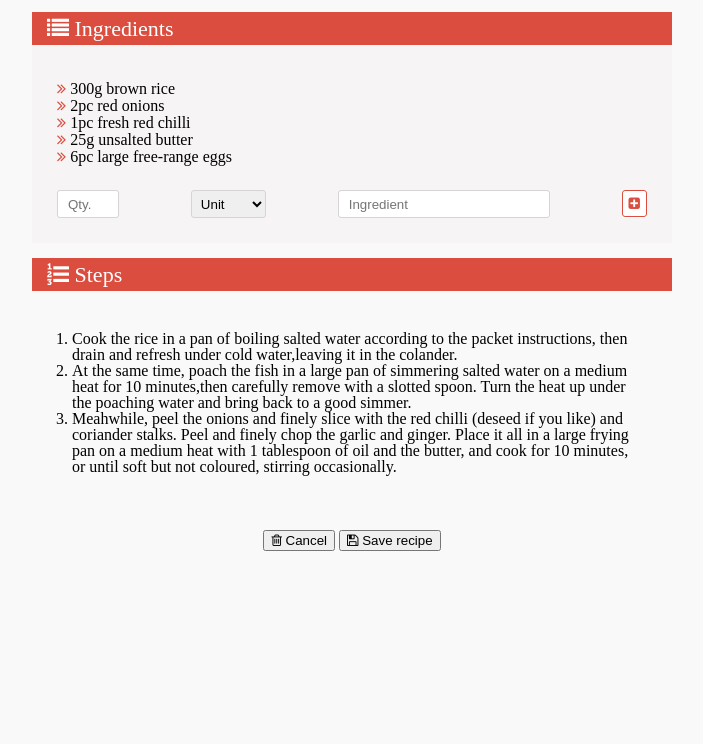
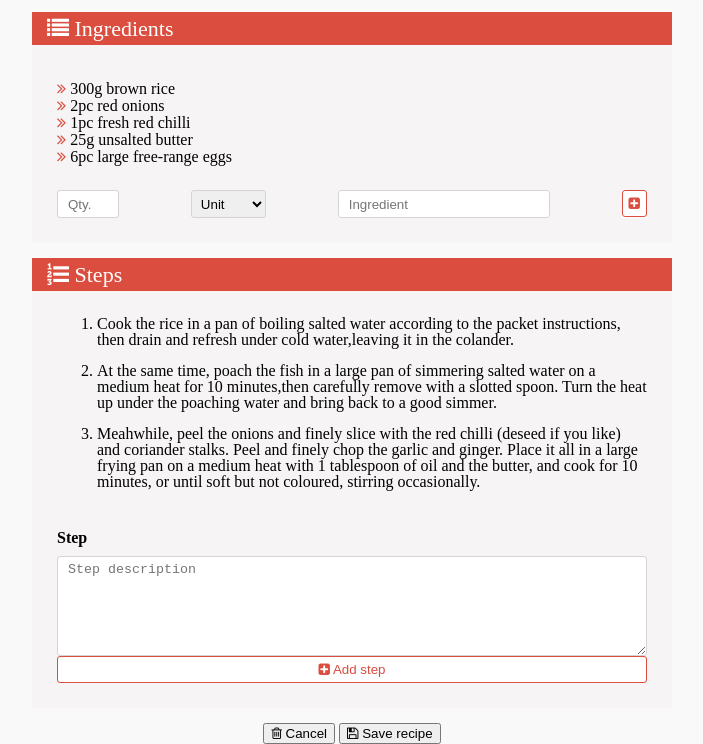
Before and after one commit to andreeadumitru96/cook-book-html-css, a plain HTML site: page index.html in a window 1280 px wide. Shown: the part 491-1235 px from the top of the page, without its empty margins (288-991 px from the left). Before the commit the page ends 1042 px from the top, so only its background shows below. Drawn offline with Linux system fonts and the light colour scheme.

Commit message:
section 'Steps' is done

```diff
--- a/index.html
+++ b/index.html
@@ -70,24 +70,24 @@
 
                 <fieldset class="about-form-recipe-description main__standard-section-fieldset">
                     <label> Description </label>
-                    <textarea rows="4" cols="50" placeholder="About the recipe"></textarea>
+                    <textarea placeholder="About the recipe"></textarea>
                 </fieldset>
 
 
                 <div class="about-form-recipe-parameters main__standard-section-fieldset">
                     <fieldset>
                         <label> Portions </label>
-                        <input type="number" name="portions" id="portions" min="1" max="10" step="1" value="1">
+                        <input type="number" min="1" max="10" step="1" value="1">
                     </fieldset>
 
                     <fieldset>
                         <label> Time(mins) </label>
-                        <input type="number" name="time" id="time" min="5" max="120" step="5" value="5">
+                        <input type="number" min="5" max="120" step="5" value="5">
                     </fieldset>
 
                     <fieldset>
                         <label> Dificulty </label>
-                        <input type="number" name="dificulty" id="dificulty" min="1" max="5" step="1" value="1">
+                        <input type="number" min="1" max="5" step="1" value="1">
                     </fieldset>
 
                 </div>
@@ -143,8 +143,8 @@
                 <i class="fa fa-list-ol"> Steps </i>
             </section>
 
-            <section class="main__standard-section">
-                <div class="main__steps-list">
+            <section class="main__standard-section-content main__standard-section-fieldset">
+                <div class="steps-list">
                     <ol>
                         <li> Cook the rice in a pan of boiling salted water according to the packet instructions, then drain and refresh under cold water,leaving it in the colander. </li>
                         <li> At the same time, poach the fish in a large pan of simmering salted water on a medium heat for 10 minutes,then carefully remove with a slotted spoon. Turn the heat up under the poaching water and bring back to a good simmer. </li>
@@ -152,10 +152,23 @@
                     </ol>
                 </div>
             </section>
+
+            <section class="steps-form-description main__standard-section-content">
+                <form>
+                    <fieldset class="main__standard-section-fieldset">
+                        <label> Step </label>
+                        <textarea placeholder="Step description"></textarea>
+
+                        <div class="steps-add-button main__standard-section-content">
+                            <button type="button"> <i class="fa fa-plus-square"></i> Add step </button>
+                        </div>
+                    </fieldset>
+                </form>
+            </section>
         </section>
     </main>
-    <footer class="footer-container">
-        <button class="footer__button-cancel" ><i class="fa fa-trash-o"></i> Cancel </button>
+    <footer class="footer">
+        <button class="footer__button-cancel"><i class="fa fa-trash-o"></i> Cancel </button>
         <button class="footer__butoon-save-recipe"><i class="fa fa-floppy-o"></i> Save recipe </button>
 
     </footer>
--- a/style.css
+++ b/style.css
@@ -253,11 +253,35 @@ body {
     color: #db4d3f;
 }
 
-.main__steps .main__steps-list ol{
-    padding: 40px;
+.main__steps .steps-list ol{
+    padding-left: 40px;
     list-style-type: decimal;
 }
 
-.footer-container {
+.main__steps .steps-list ol li {
+    padding-bottom: 15px;
+}
+
+.main__steps .steps-add-button button{
+    background-color: white;
+    border: none;
+    color: #db4d3f;
+    width: 100%;
+}
+
+.main__steps .steps-add-button {
+    background-color: white;
+    border: 1px solid #db4d3f;
+    border-radius: 3px;
+}
+
+.main__steps .steps-add-button button i {
+    padding-top: 5px;
+    padding-bottom: 5px;
+    color: #db4d3f;
+}
+
+/* Footer section */
+.footer {
     text-align: center;
 }
```
